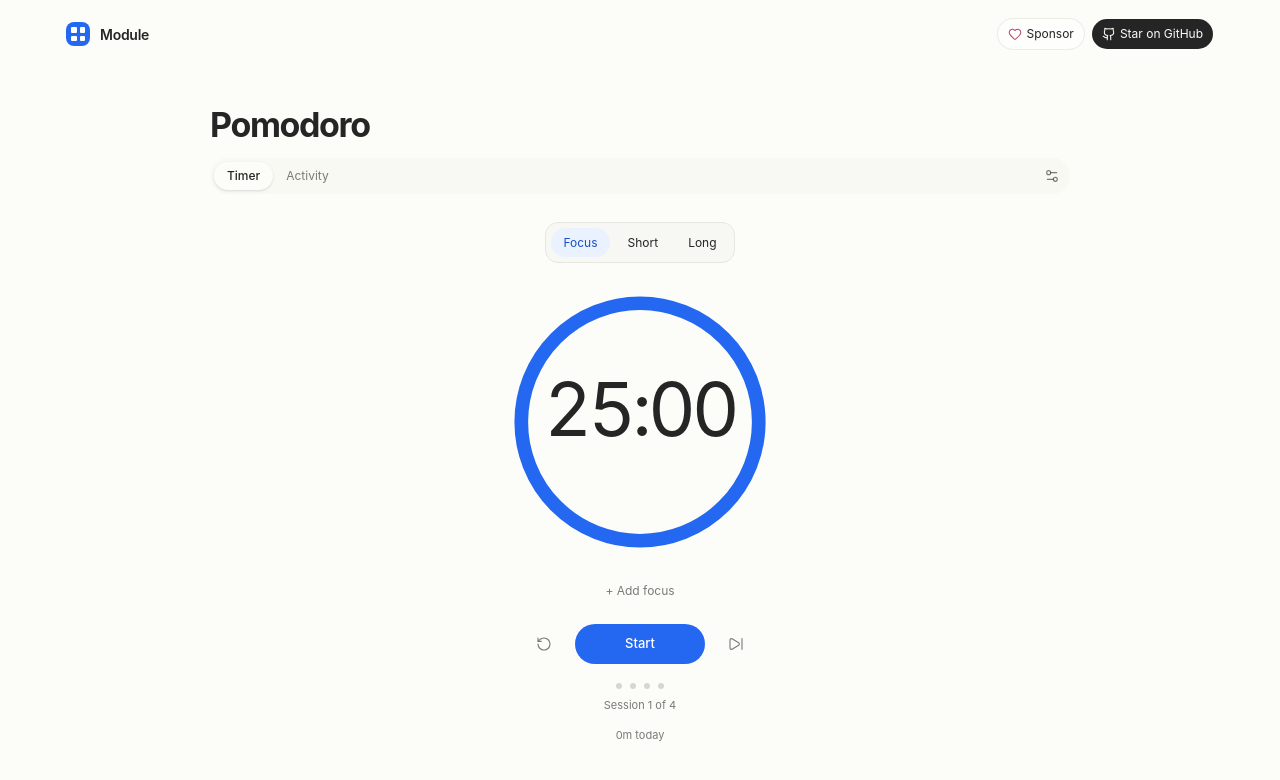
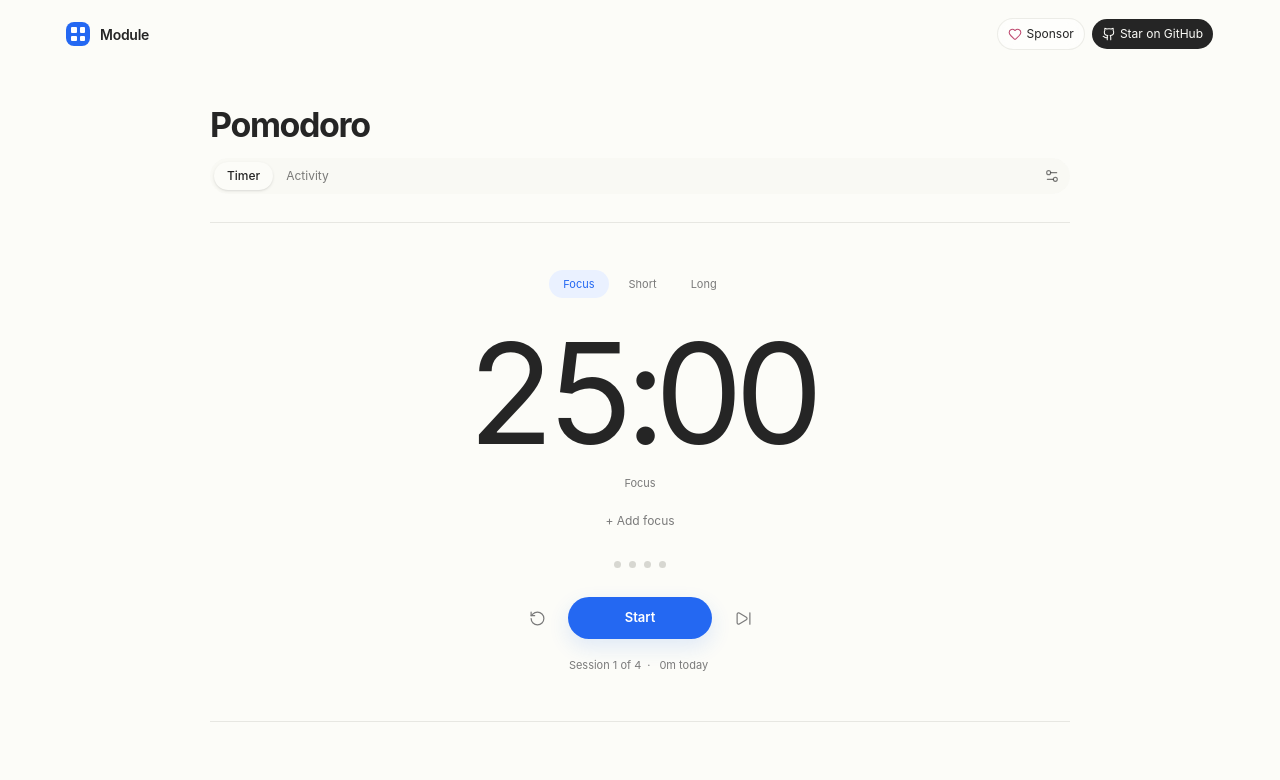
Before and after one commit to howlil/modu-app, a SvelteKit app: page /pomodoro in a window 1280 px wide. Shown: the top 780 px of the page. Built offline with nearby package versions, Linux system fonts and the light colour scheme.

Commit message:
style(pomodoro): adopt minimal timer with icon-only side actions

```diff
--- a/src/routes/pomodoro/+page.svelte
+++ b/src/routes/pomodoro/+page.svelte
@@ -50,8 +50,6 @@
   } from '#lib/modules/pomodoro/timer.ts';
 
   const STORAGE_KEY = 'module-pomodoro-v2';
-  const RADIUS = 52;
-  const CIRCUMFERENCE = 2 * Math.PI * RADIUS;
 
   type PomodoroView = 'timer' | 'activity' | 'settings';
   type SettingsPanel = 'main' | 'blocked-sites' | 'ringtone' | 'data';
@@ -147,14 +145,6 @@
       ? `+${formatDuration(overtimeMs)}`
       : formatDuration(timer.remainingMs)
   );
-  const progressRatio = $derived(
-    timer.status === 'overtime'
-      ? 1
-      : timer.durationMs > 0
-        ? Math.max(0, Math.min(1, timer.remainingMs / timer.durationMs))
-        : 0
-  );
-  const progressOffset = $derived(CIRCUMFERENCE * (1 - progressRatio));
   const primaryLabel = $derived(
     timer.status === 'running'
       ? 'Pause'
@@ -1103,20 +1093,18 @@
 
   <div class="mx-auto w-full max-w-[860px] min-w-0">
   {#if activeView === 'timer'}
-    <div class="mx-auto flex max-w-[680px] flex-col items-center text-center">
-      <div
-        class="mb-[22px] flex items-center gap-1 rounded-[13px] border bg-muted p-1"
-        role="tablist"
-        aria-label="Timer mode"
-      >
+    <div class="mx-auto flex min-h-[500px] w-full min-w-0 flex-col items-center justify-center border-y border-border px-3 py-11 text-center max-[760px]:min-h-[460px] max-[760px]:px-2">
+      <div class="mb-9 flex items-center gap-1" role="tablist" aria-label="Timer mode">
         {#each ['focus', 'short', 'long'] as mode}
           {@const typedMode = mode as PomodoroMode}
           <Button
-            variant={timer.mode === typedMode ? 'secondary' : 'ghost'}
+            variant="ghost"
             size="sm"
             role="tab"
             aria-selected={timer.mode === typedMode}
-            class="h-[31px] rounded-full px-3 text-[12px] font-normal shadow-none"
+            class={timer.mode === typedMode
+              ? 'h-[30px] rounded-full bg-[var(--pomodoro-soft)] px-3.5 text-[11px] font-normal text-[var(--pomodoro-accent)] shadow-none hover:bg-[var(--pomodoro-soft)] hover:text-[var(--pomodoro-accent)]'
+              : 'h-[30px] rounded-full px-3.5 text-[11px] font-normal text-muted-foreground shadow-none'}
             onclick={() => switchPomodoroMode(typedMode)}
           >
             {MODE_META[typedMode].shortLabel}
@@ -1124,48 +1112,27 @@
         {/each}
       </div>
 
-      <div class="relative size-[min(72vw,274px)]">
-        <svg class="size-full -rotate-90" viewBox="0 0 120 120" aria-hidden="true">
-          <circle cx="60" cy="60" r={RADIUS} fill="none" stroke="var(--muted)" stroke-opacity="0.12" stroke-width="6" />
-          <circle
-            cx="60"
-            cy="60"
-            r={RADIUS}
-            fill="none"
-            stroke="var(--pomodoro-accent)"
-            stroke-width="6"
-            stroke-linecap="round"
-            stroke-dasharray={CIRCUMFERENCE}
-            stroke-dashoffset={progressOffset}
-            class="transition-[stroke-dashoffset] duration-200"
-          />
-        </svg>
-
-        <div class="absolute inset-0 grid place-content-center">
-          <div class="text-[clamp(56px,8vw,74px)] font-[410] leading-[0.9] tracking-[-0.055em] tabular-nums">
+      <div class="max-w-full whitespace-nowrap text-[clamp(78px,13vw,140px)] font-normal leading-[0.84] tracking-[-0.075em] tabular-nums max-[420px]:text-[clamp(72px,18vw,104px)]" role="timer" aria-label={`Time remaining: ${formattedTime}`}>
         {formattedTime}
       </div>
-          <div class="mt-2.5 min-h-[15px] text-[11px] font-normal text-muted-foreground">
+
+      <div class="mt-5 flex min-h-5 items-center justify-center gap-1 text-[11px] text-muted-foreground">
         <span>
-              {timer.status === 'running'
-                ? modeMeta.label
-                : timer.status === 'paused'
+          {timer.status === 'paused'
             ? 'Paused'
             : timer.status === 'overtime'
               ? 'Overtime'
               : timer.status === 'complete'
                 ? 'Complete'
-                      : ''}
+                : modeMeta.label}
         </span>
         {#if protectionTimerLabel}
-              <span> · {protectionTimerLabel}</span>
+          <span>· {protectionTimerLabel}</span>
         {/if}
       </div>
-        </div>
-      </div>
 
       {#if timer.mode === 'focus'}
-        <div class="mt-3.5 grid min-h-9 w-full max-w-[330px] place-items-center">
+        <div class="mt-3 grid min-h-8 w-full max-w-[330px] place-items-center">
           {#if focusEditing}
             <Input
               bind:this={focusInput}
@@ -1209,35 +1176,60 @@
         </div>
       {/if}
 
-      <div class="mt-3.5 flex items-center justify-center gap-[11px]">
-        <Button variant="ghost" size="icon" class="size-[38px] rounded-full text-muted-foreground" aria-label="Reset timer" title="Reset (R)" onclick={handleReset}>
-          <RotateCcw class="size-4" strokeWidth={1.7} />
+
+      <div class="mt-6 flex items-center justify-center gap-2" aria-label="Focus cycle">
+        {#each [0, 1, 2, 3] as index}
+          <span
+            class={index < timer.completedFocus
+              ? 'size-[7px] rounded-full bg-[var(--pomodoro-accent)]'
+              : 'size-[7px] rounded-full bg-[#d7d7d1]'}
+            aria-hidden="true"
+          ></span>
+        {/each}
+      </div>
+
+      <div class="mt-7 flex items-center justify-center gap-2.5">
+        <Button
+          variant="ghost"
+          size="icon-lg"
+          class="size-10 rounded-full text-muted-foreground shadow-none hover:text-foreground"
+          aria-label="Reset timer"
+          title="Reset (R)"
+          onclick={handleReset}
+        >
+          <RotateCcw class="size-[17px]" strokeWidth={1.7} />
         </Button>
 
-        <Button class="h-[42px] min-w-[132px] rounded-full px-5 text-[13px] font-medium shadow-none" onclick={handlePrimary}>
+        <Button
+          class="h-11 min-w-[146px] rounded-full px-6 text-[13px] font-semibold shadow-[0_8px_20px_rgba(36,104,242,0.12)]"
+          onclick={handlePrimary}
+        >
           {primaryLabel}
         </Button>
 
-        <Button variant="ghost" size="icon" class="size-[38px] rounded-full text-muted-foreground" aria-label="Skip session" title="Skip (S)" onclick={handleSkip}>
-          <SkipForward class="size-4" strokeWidth={1.7} />
+        <Button
+          variant="ghost"
+          size="icon-lg"
+          class="size-10 rounded-full text-muted-foreground shadow-none hover:text-foreground"
+          aria-label="Skip session"
+          title="Skip (S)"
+          onclick={handleSkip}
+        >
+          <SkipForward class="size-[17px]" strokeWidth={1.7} />
         </Button>
       </div>
 
-      <div class="mt-[18px]">
-        <div class="flex items-center justify-center gap-2" aria-label="Focus cycle">
-          {#each [0, 1, 2, 3] as index}
-            <span class="size-1.5 rounded-full transition-colors" style={`background: ${index < timer.completedFocus ? modeMeta.accent : '#d7d7d1'};`}></span>
-          {/each}
-        </div>
-
-        <div class="mt-2 text-[11px] font-normal text-muted-foreground">
-          {timer.completedFocus >= 4 ? 'Long break next' : `Session ${Math.min(timer.completedFocus + 1, 4)} of 4`}
-        </div>
-
+      <div class="mt-4 flex items-center justify-center gap-1.5 text-[11px] text-muted-foreground">
+        <span>
+          {timer.completedFocus >= 4
+            ? 'Long break next'
+            : `Session ${Math.min(timer.completedFocus + 1, 4)} of 4`}
+        </span>
+        <span aria-hidden="true">·</span>
         <Button
           variant="ghost"
           size="xs"
-          class="mt-2 h-auto rounded-full px-2 py-1 text-[11px] font-normal text-muted-foreground shadow-none"
+          class="h-auto rounded-full px-0.5 py-0 text-[11px] font-normal text-muted-foreground shadow-none hover:text-foreground"
           onclick={() => (activeView = 'activity')}
         >
           {formatFocusTotal(todayFocusMs)} today
```
Lines whose indentation alone changed are shown as unchanged.
